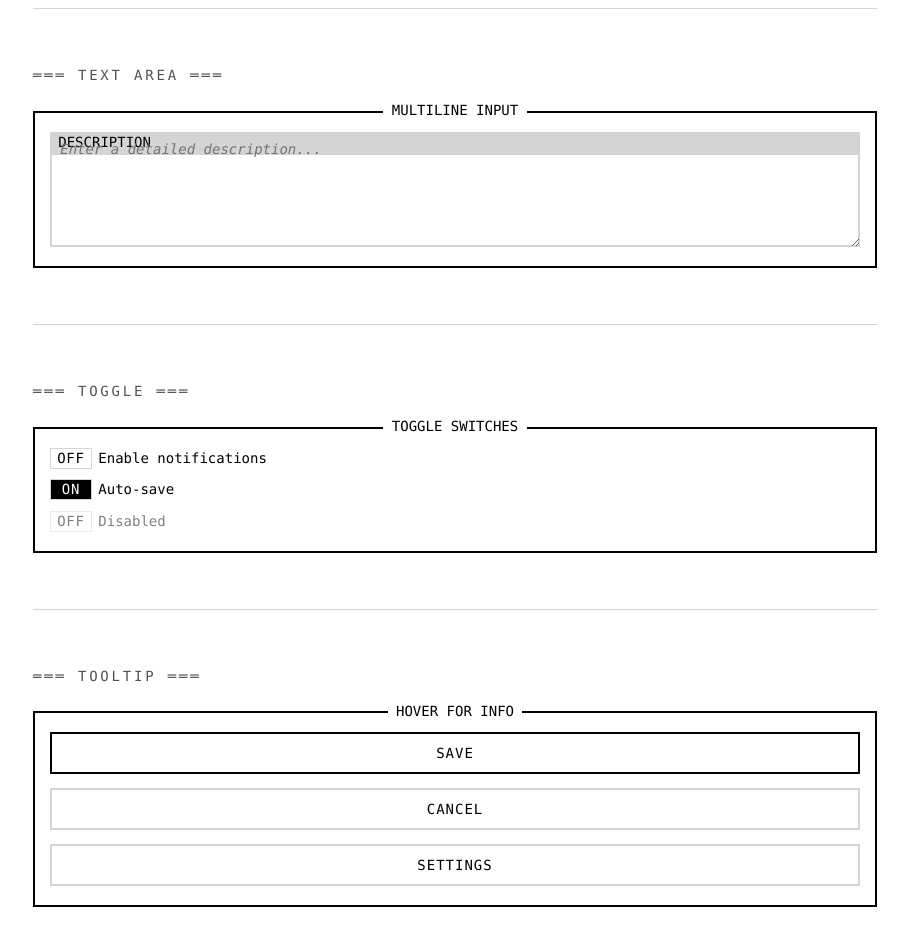
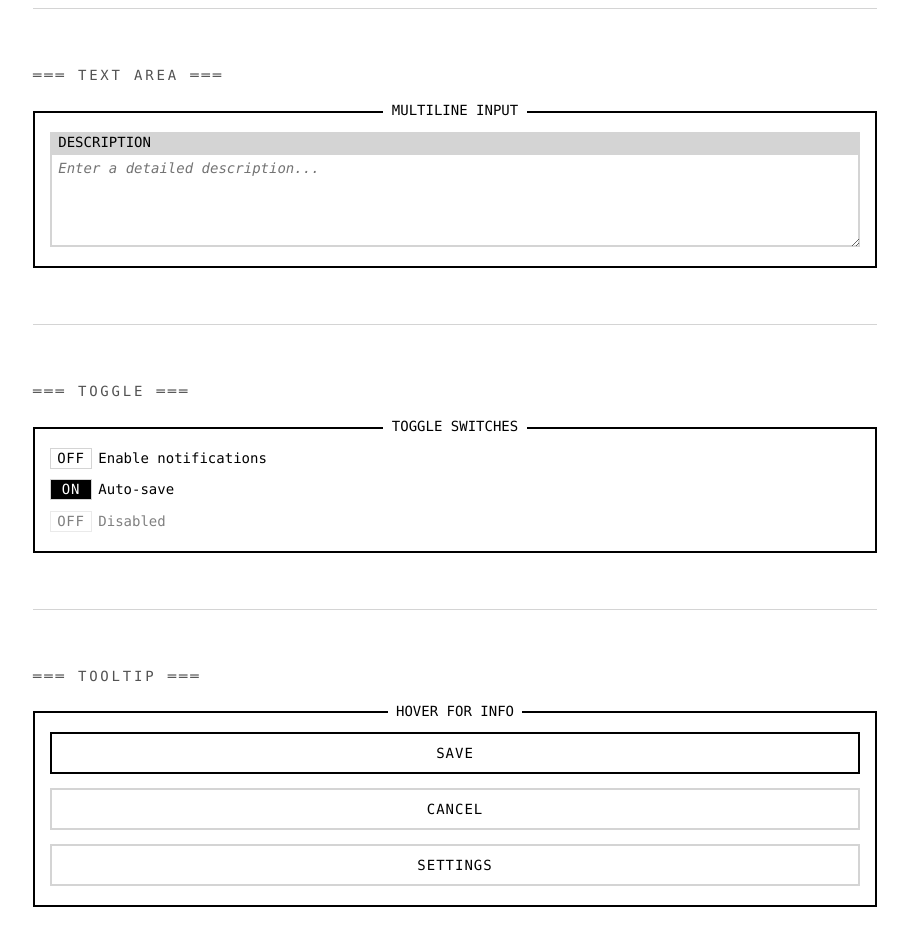
Before and after one commit to douglance/tuimorphic, a React (Vite) app: page / in a window 1280 px wide. Shown: the part 10560-11496 px from the top of the page, without its empty margins (185-1093 px from the left). Built offline with nearby package versions, Linux system fonts and the light colour scheme; a web font is replaced by a local one.

Commit message:
Fix duplicate placeholder text in TextArea component
Remove custom placeholderOverlay in favor of native placeholder attribute
to prevent the placeholder text from appearing twice.

```diff
--- a/src/components/TextArea/TextArea.module.scss
+++ b/src/components/TextArea/TextArea.module.scss
@@ -79,15 +79,3 @@
 .blink {
   animation: blink 1s step-start 0s infinite;
 }
-
-.placeholderOverlay {
-  position: absolute;
-  top: calc(var(--theme-line-height-base) * 0.25em + 2px);
-  left: calc(1ch + 2px);
-  color: var(--theme-overlay);
-  font-style: italic;
-  pointer-events: none;
-  font-family: var(--font-family-mono);
-  font-size: var(--font-size);
-  line-height: var(--theme-line-height-base);
-}
--- a/src/components/TextArea/TextArea.tsx
+++ b/src/components/TextArea/TextArea.tsx
@@ -76,8 +76,6 @@ export const TextArea = React.forwardRef<HTMLTextAreaElement, TextAreaProps>(
       textareaRef.current?.focus();
     };
 
-    const showPlaceholder = !currentValue && placeholder && !isFocused;
-
     return (
       <div className={classNames(styles.root, className)}>
         {label && <label className={styles.label}>{label}</label>}
@@ -91,6 +89,7 @@ export const TextArea = React.forwardRef<HTMLTextAreaElement, TextAreaProps>(
             onChange={handleChange}
             onFocus={handleFocus}
             onBlur={handleBlur}
+            placeholder={placeholder}
             {...props}
           />
 
@@ -105,11 +104,6 @@ export const TextArea = React.forwardRef<HTMLTextAreaElement, TextAreaProps>(
           )}
         </div>
 
-        {showPlaceholder && (
-          <div className={styles.placeholderOverlay} aria-hidden="true">
-            {placeholder}
-          </div>
-        )}
       </div>
     );
   }
```
